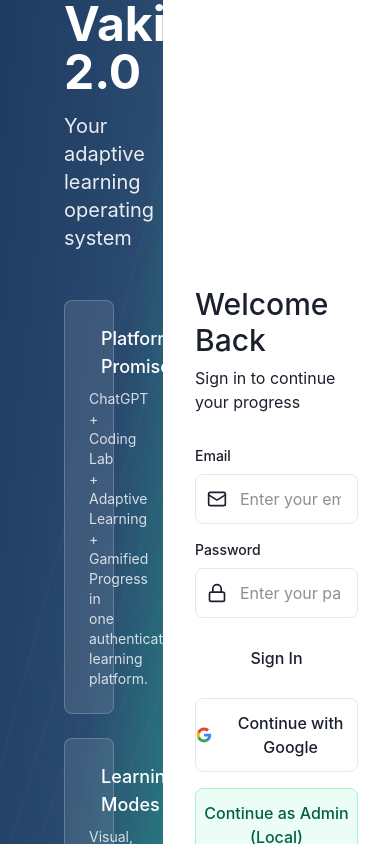
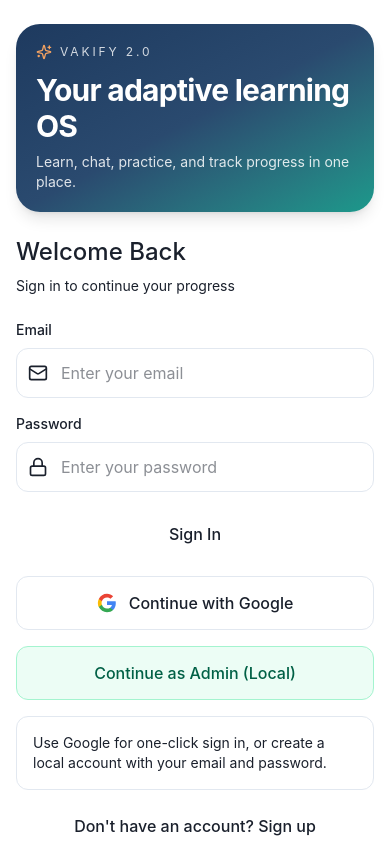
Before and after one commit to Ravikant-1811/vakify-ai-2.0, a React (Vite) app: page /login in a window 390 px wide. Shown: the top 844 px of the page. Built offline with nearby package versions, Linux system fonts and the light colour scheme.

Commit message:
Improve login mobile layout

```diff
--- a/src/app/components/Login.tsx
+++ b/src/app/components/Login.tsx
@@ -56,8 +56,8 @@
   };
 
   return (
-    <div className="min-h-screen flex">
-      <div className="flex-1 bg-gradient-to-br from-[#1E3A5F] via-[#2a4a6f] to-[#1B998B] relative overflow-hidden">
+    <div className="min-h-screen flex flex-col lg:flex-row bg-background">
+      <div className="hidden lg:flex lg:flex-1 bg-gradient-to-br from-[#1E3A5F] via-[#2a4a6f] to-[#1B998B] relative overflow-hidden">
         <div className="absolute inset-0 opacity-10">
           {Array.from({ length: 20 }).map((_, i) => (
             <div
@@ -118,13 +118,24 @@
         </div>
       </div>
 
-      <div className="flex-1 bg-white flex items-center justify-center p-8">
-        <div className="w-full max-w-md">
-          <div className="mb-8">
-            <h2 className="text-3xl mb-2">
+      <div className="flex-1 bg-white flex items-center justify-center px-4 py-6 sm:px-6 sm:py-8 lg:p-8">
+        <div className="w-full max-w-md lg:max-w-md">
+          <div className="lg:hidden mb-6 rounded-3xl bg-gradient-to-br from-[#1E3A5F] via-[#2a4a6f] to-[#1B998B] text-white p-5 shadow-lg">
+            <div className="flex items-center gap-2 text-xs uppercase tracking-[0.24em] text-white/80">
+              <Sparkles className="w-4 h-4 text-[#F4A261]" />
+              Vakify 2.0
+            </div>
+            <h1 className="mt-3 text-3xl font-bold tracking-tight">Your adaptive learning OS</h1>
+            <p className="mt-2 text-sm text-white/85">
+              Learn, chat, practice, and track progress in one place.
+            </p>
+          </div>
+
+          <div className="mb-6 sm:mb-8">
+            <h2 className="text-2xl sm:text-3xl mb-2">
               {isSignup ? 'Create Account' : 'Welcome Back'}
             </h2>
-            <p className="text-muted-foreground">
+            <p className="text-sm sm:text-base text-muted-foreground">
               {isSignup ? 'Start your learning journey' : 'Sign in to continue your progress'}
             </p>
           </div>
@@ -137,7 +148,7 @@
                   type="text"
                   value={displayName}
                   onChange={(e) => setDisplayName(e.target.value)}
-                  className="w-full px-4 py-3 rounded-lg border border-border bg-input-background focus:outline-none focus:ring-2 focus:ring-secondary"
+                  className="w-full px-4 py-3 rounded-xl border border-border bg-input-background focus:outline-none focus:ring-2 focus:ring-secondary text-base"
                   placeholder="Enter your name"
                   required={isSignup}
                 />
@@ -152,7 +163,7 @@
                   type="email"
                   value={email}
                   onChange={(e) => setEmail(e.target.value)}
-                  className="w-full pl-11 pr-4 py-3 rounded-lg border border-border bg-input-background focus:outline-none focus:ring-2 focus:ring-secondary"
+                  className="w-full pl-11 pr-4 py-3 rounded-xl border border-border bg-input-background focus:outline-none focus:ring-2 focus:ring-secondary text-base"
                   placeholder="Enter your email"
                   required
                 />
@@ -167,7 +178,7 @@
                   type="password"
                   value={password}
                   onChange={(e) => setPassword(e.target.value)}
-                  className="w-full pl-11 pr-4 py-3 rounded-lg border border-border bg-input-background focus:outline-none focus:ring-2 focus:ring-secondary"
+                  className="w-full pl-11 pr-4 py-3 rounded-xl border border-border bg-input-background focus:outline-none focus:ring-2 focus:ring-secondary text-base"
                   placeholder="Enter your password"
                   required
                 />
@@ -175,7 +186,7 @@
             </div>
 
             {error && (
-              <div className="bg-destructive/10 border border-destructive/20 text-destructive px-4 py-3 rounded-lg text-sm">
+              <div className="bg-destructive/10 border border-destructive/20 text-destructive px-4 py-3 rounded-xl text-sm">
                 {error}
               </div>
             )}
@@ -183,7 +194,7 @@
             <button
               type="submit"
               disabled={loading}
-              className="w-full bg-primary text-primary-foreground py-3 rounded-lg hover:opacity-90 transition-opacity disabled:opacity-50"
+              className="w-full bg-primary text-primary-foreground py-3.5 rounded-xl hover:opacity-90 transition-opacity disabled:opacity-50"
             >
               {loading ? 'Please wait...' : (isSignup ? 'Create Account' : 'Sign In')}
             </button>
@@ -192,7 +203,7 @@
               type="button"
               onClick={handleGoogleLogin}
               disabled={loading}
-              className="w-full border border-border py-3 rounded-lg hover:bg-muted transition-colors flex items-center justify-center gap-3 disabled:opacity-50"
+              className="w-full border border-border py-3.5 rounded-xl hover:bg-muted transition-colors flex items-center justify-center gap-3 disabled:opacity-50"
             >
               <svg className="w-5 h-5" viewBox="0 0 24 24" aria-hidden="true">
                 <path fill="#4285F4" d="M22.56 12.25c0-.78-.07-1.53-.2-2.25H12v4.26h5.92c-.26 1.37-1.04 2.53-2.21 3.31v2.77h3.57c2.08-1.92 3.28-4.74 3.28-8.09z"/>
@@ -208,13 +219,13 @@
                 type="button"
                 onClick={handleDevAdminLogin}
                 disabled={loading}
-                className="w-full border border-emerald-200 bg-emerald-50 text-emerald-800 py-3 rounded-lg hover:bg-emerald-100 transition-colors flex items-center justify-center gap-3 disabled:opacity-50"
+                className="w-full border border-emerald-200 bg-emerald-50 text-emerald-800 py-3.5 rounded-xl hover:bg-emerald-100 transition-colors flex items-center justify-center gap-3 disabled:opacity-50"
               >
                 Continue as Admin (Local)
               </button>
             )}
 
-            <div className="rounded-lg border border-border bg-muted/30 p-4 text-sm text-muted-foreground">
+            <div className="rounded-xl border border-border bg-muted/30 p-4 text-sm text-muted-foreground">
               Use Google for one-click sign in, or create a local account with your email and password.
             </div>
           </form>
@@ -229,7 +240,7 @@
           </div>
 
           {!isSignup && (
-            <div className="mt-8 p-4 bg-muted/50 rounded-lg">
+            <div className="mt-6 sm:mt-8 p-4 bg-muted/50 rounded-xl">
               <p className="text-sm text-muted-foreground mb-2">Sign in</p>
               <p className="text-xs text-muted-foreground">Use your own account to continue your learning progress.</p>
             </div>
```
